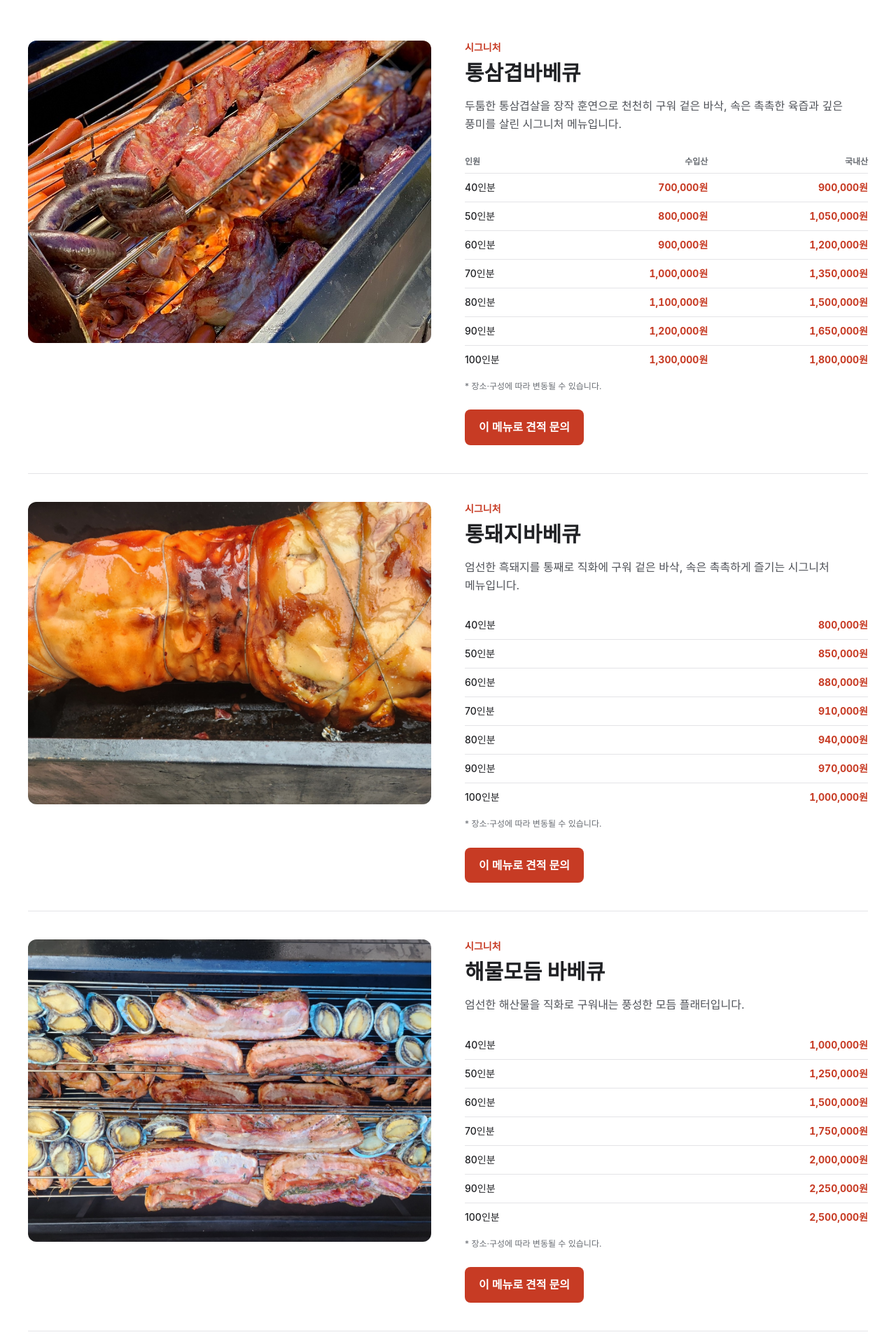
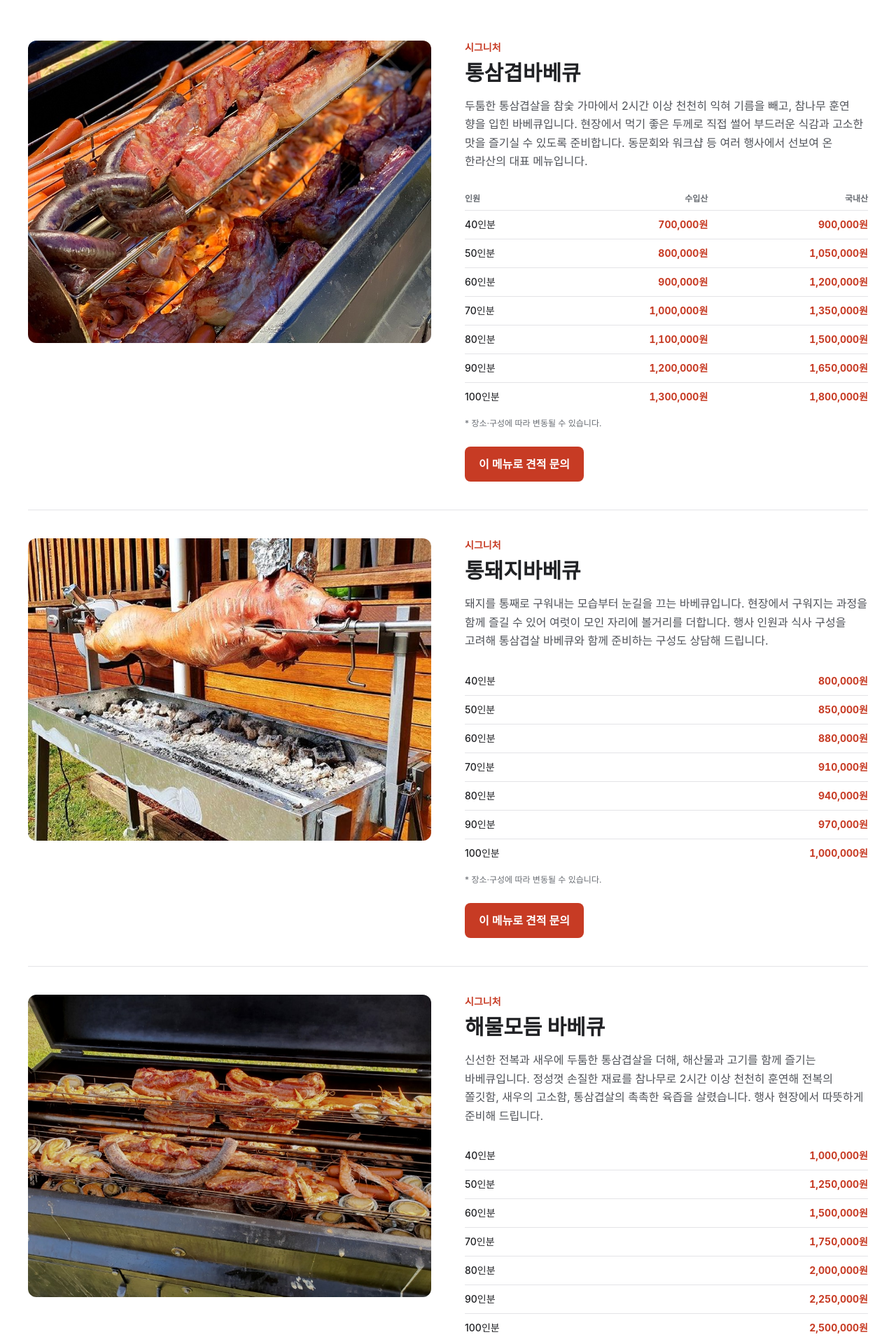
Before and after one commit to hyunbeanohh/hanlasan-bbq, a Next.js app: page /menu in a window 1280 px wide. Shown: the part 280-2200 px from the top of the page at 70% size. Built offline with nearby package versions, Linux system fonts and the light colour scheme; no server answers; a web font is replaced by a local one.

Commit message:
fix: 대표 메뉴와 회사소개 개선 및 문의 화면 정리

```diff
--- a/src/app/inquiry/page.tsx
+++ b/src/app/inquiry/page.tsx
@@ -92,7 +92,7 @@ export default async function InquiryListPage({
                 <td className="text-fg-muted py-3">{displayNumber}</td>
                 <td className="py-3">
                   {isReply ? (
-                    <span className="text-fg-muted pl-6">↳ {item.title}</span>
+                    <span className="text-fg-muted pl-6">↳ {item.title.replace(/^(?:\s*↳\s*)+/, '')}</span>
                   ) : isQuickQuote ? (
                     <span>
                       {item.title}
--- a/src/components/company/ChefStory.tsx
+++ b/src/components/company/ChefStory.tsx
@@ -4,10 +4,10 @@ export default function ChefStory() {
   return (
     <section className="site-width page-content">
       <div className="grid items-center gap-10 md:grid-cols-2 md:gap-20">
-        <div className="relative aspect-[4/3] overflow-hidden rounded-xl">
+        <div className="relative aspect-square overflow-hidden rounded-xl">
           <Image
             src={CHEF.imageSrc}
-            alt="한라산 출장 바베큐 오남수 대표"
+            alt="한라산 출장 바베큐 대표"
             fill
             className="object-cover"
             sizes="(max-width:767px) 100vw, 580px"
@@ -16,7 +16,7 @@ export default function ChefStory() {
         </div>
         <div>
           <p className="text-brand mb-3 font-semibold">대표 인사말</p>
-          <h2 className="mb-6 text-3xl font-bold">반갑습니다. 오남수입니다.</h2>
+          <h2 className="mb-6 text-3xl font-bold">반갑습니다. 한라산 출장 바베큐 대표입니다.</h2>
           <div className="text-fg-soft space-y-5 leading-8">
             <p>
               일손을 돕는 마음으로 시작한 바베큐가, 손님들의 즐거운 표정을 보며 오래 이어갈 일이
--- a/src/components/company/ProcessSteps.tsx
+++ b/src/components/company/ProcessSteps.tsx
@@ -21,7 +21,7 @@ export default function ProcessSteps() {
 
               {/* Content */}
               <div className={index < PROCESS_STEPS.length - 1 ? 'pb-10' : ''}>
-                <h3 className="text-fg mb-2 pt-2.5 text-xl font-bold">{step.title}</h3>
+                <h3 className="text-fg mb-2 flex min-h-10 items-center text-xl font-bold">{step.title}</h3>
                 <p className="text-fg-muted leading-relaxed">{step.description}</p>
               </div>
             </li>
--- a/src/components/home/SignatureMenu.tsx
+++ b/src/components/home/SignatureMenu.tsx
@@ -4,20 +4,20 @@ const SIGNATURE_ITEMS = [
   {
     id: 'tong-dwaeji',
     name: '통돼지바베큐',
-    description: '돼지를 통째로 참나무 숯불에 직화로 구워 겉은 바삭, 속은 촉촉하게 즐기는 시그니처 메뉴입니다.',
-    imageSrc: '/images/menu/tong-dwaeji.jpg',
+    description: '돼지를 통째로 구워내는 모습부터 눈길을 끄는 바베큐입니다. 현장에서 구워지는 과정을 함께 즐길 수 있어 여럿이 모인 자리에 볼거리를 더합니다. 행사 인원과 식사 구성을 고려해 통삼겹살 바베큐와 함께 준비하는 구성도 상담해 드립니다.',
+    imageSrc: '/images/menu/tong-dwaeji-roast.png',
   },
   {
     id: 'tongsamgyeop',
     name: '통삼겹바베큐',
-    description: '두툼한 통삼겹살을 참나무 장작 훈연으로 2시간 이상 천천히 구워 겉은 바삭, 속은 촉촉한 육즙과 깊은 풍미를 살린 시그니처 메뉴입니다.',
+    description: '두툼한 통삼겹살을 참숯 가마에서 2시간 이상 천천히 익혀 기름을 빼고, 참나무 훈연 향을 입힌 바베큐입니다. 현장에서 먹기 좋은 두께로 직접 썰어 부드러운 식감과 고소한 맛을 즐기실 수 있도록 준비합니다. 동문회와 워크샵 등 여러 행사에서 선보여 온 한라산의 대표 메뉴입니다.',
     imageSrc: '/images/menu/tongsamgyeop-v2.jpg',
   },
   {
     id: 'haemul-modum',
     name: '해물모듬 바베큐',
-    description: '새벽 시장에서 공수해 온 싱싱한 해산물을 통삼겹바베큐와 참나무 숯불로 2시간 이상 천천히 구워내는 풍성한 모듬 플래터입니다.',
-    imageSrc: '/images/menu/haemul-modum.jpg',
+    description: '신선한 전복과 새우에 두툼한 통삼겹살을 더해, 해산물과 고기를 함께 즐기는 바베큐입니다. 정성껏 손질한 재료를 참나무로 2시간 이상 천천히 훈연해 전복의 쫄깃함, 새우의 고소함, 통삼겹살의 촉촉한 육즙을 살렸습니다. 행사 현장에서 따뜻하게 준비해 드립니다.',
+    imageSrc: '/images/menu/haemul-modum-grill.png',
   },
 ];
 
--- a/src/components/home/reservation/QuickQuoteForm.tsx
+++ b/src/components/home/reservation/QuickQuoteForm.tsx
@@ -73,7 +73,6 @@ export default function QuickQuoteForm({ siteKey, initialMenu }: Props) {
       className="border-border flex flex-col gap-3 rounded-xl border bg-white p-5 text-neutral-900 sm:p-8"
     >
       <div className="mb-1">
-        <p className="text-brand mb-2 text-xs font-bold tracking-wider">빠른 견적 요청</p>
         <p className="mb-1 text-xl font-bold tracking-tight">우리 행사에 맞는 견적 받기</p>
         <p className="text-xs text-neutral-500">원하는 메뉴와 행사 정보를 알려주세요.</p>
       </div>
--- a/src/data/menu.ts
+++ b/src/data/menu.ts
@@ -10,7 +10,7 @@ export const MENU_ITEMS: MenuItem[] = [
     categoryId: 'signature',
     name: '통삼겹바베큐',
     priceText: '40인분 700,000원~',
-    description: '두툼한 통삼겹살을 장작 훈연으로 천천히 구워 겉은 바삭, 속은 촉촉한 육즙과 깊은 풍미를 살린 시그니처 메뉴입니다.',
+    description: '두툼한 통삼겹살을 참숯 가마에서 2시간 이상 천천히 익혀 기름을 빼고, 참나무 훈연 향을 입힌 바베큐입니다. 현장에서 먹기 좋은 두께로 직접 썰어 부드러운 식감과 고소한 맛을 즐기실 수 있도록 준비합니다. 동문회와 워크샵 등 여러 행사에서 선보여 온 한라산의 대표 메뉴입니다.',
     imageSrc: '/images/menu/tongsamgyeop-v2.jpg',
     priceColumns: ['수입산', '국내산'],
     pricingTiers: [
@@ -28,8 +28,8 @@ export const MENU_ITEMS: MenuItem[] = [
     categoryId: 'signature',
     name: '통돼지바베큐',
     priceText: '40인분 800,000원~',
-    description: '엄선한 흑돼지를 통째로 직화에 구워 겉은 바삭, 속은 촉촉하게 즐기는 시그니처 메뉴입니다.',
-    imageSrc: '/images/menu/tong-dwaeji.jpg',
+    description: '돼지를 통째로 구워내는 모습부터 눈길을 끄는 바베큐입니다. 현장에서 구워지는 과정을 함께 즐길 수 있어 여럿이 모인 자리에 볼거리를 더합니다. 행사 인원과 식사 구성을 고려해 통삼겹살 바베큐와 함께 준비하는 구성도 상담해 드립니다.',
+    imageSrc: '/images/menu/tong-dwaeji-roast.png',
     pricingTiers: [
       { range: '40인분', price: '800,000원' },
       { range: '50인분', price: '850,000원' },
@@ -45,8 +45,8 @@ export const MENU_ITEMS: MenuItem[] = [
     categoryId: 'signature',
     name: '해물모듬 바베큐',
     priceText: '40인분 1,000,000원~',
-    description: '엄선한 해산물을 직화로 구워내는 풍성한 모듬 플래터입니다.',
-    imageSrc: '/images/menu/haemul-modum.jpg',
+    description: '신선한 전복과 새우에 두툼한 통삼겹살을 더해, 해산물과 고기를 함께 즐기는 바베큐입니다. 정성껏 손질한 재료를 참나무로 2시간 이상 천천히 훈연해 전복의 쫄깃함, 새우의 고소함, 통삼겹살의 촉촉한 육즙을 살렸습니다. 행사 현장에서 따뜻하게 준비해 드립니다.',
+    imageSrc: '/images/menu/haemul-modum-grill.png',
     pricingTiers: [
       { range: '40인분', price: '1,000,000원' },
       { range: '50인분', price: '1,250,000원' },
```
Also changed, not shown: public/images/menu/haemul-modum-grill.png (added), public/images/menu/tong-dwaeji-roast.png (added).
